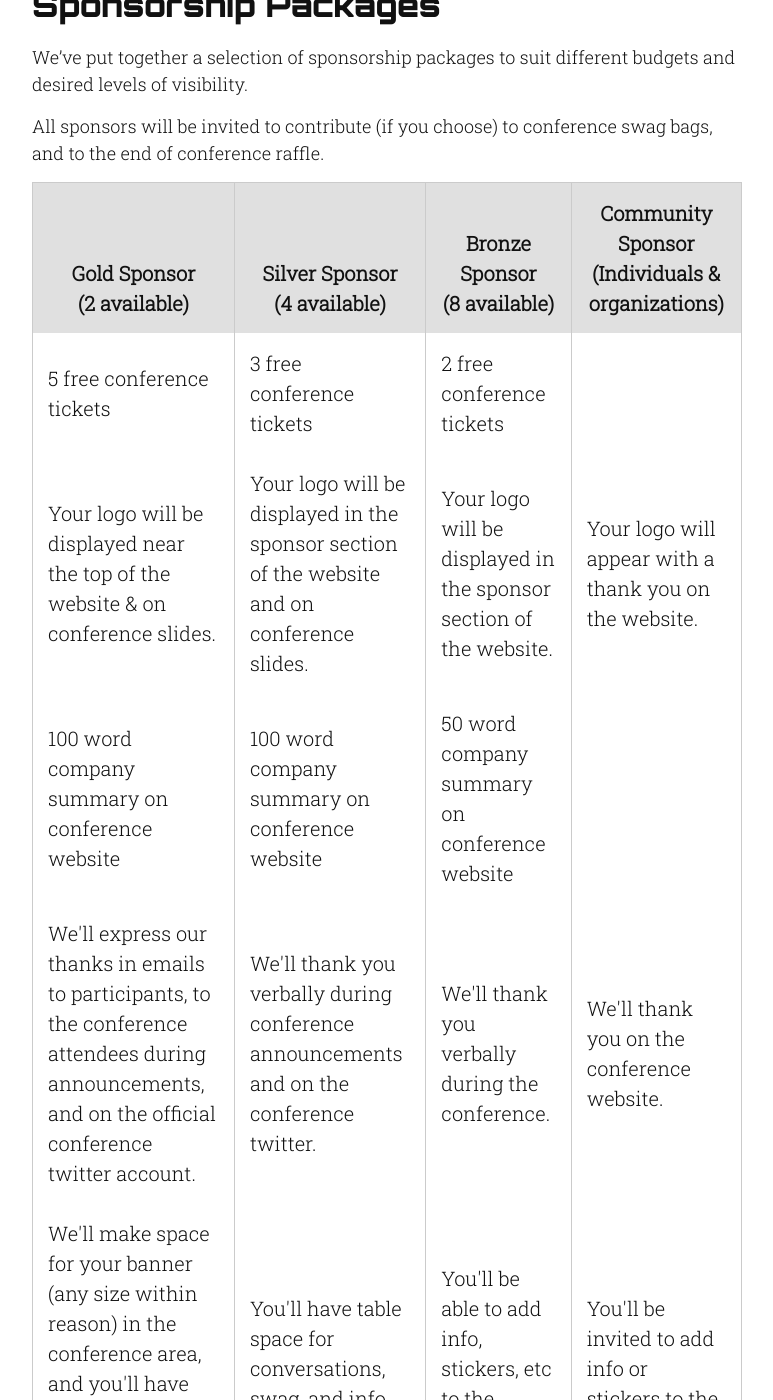
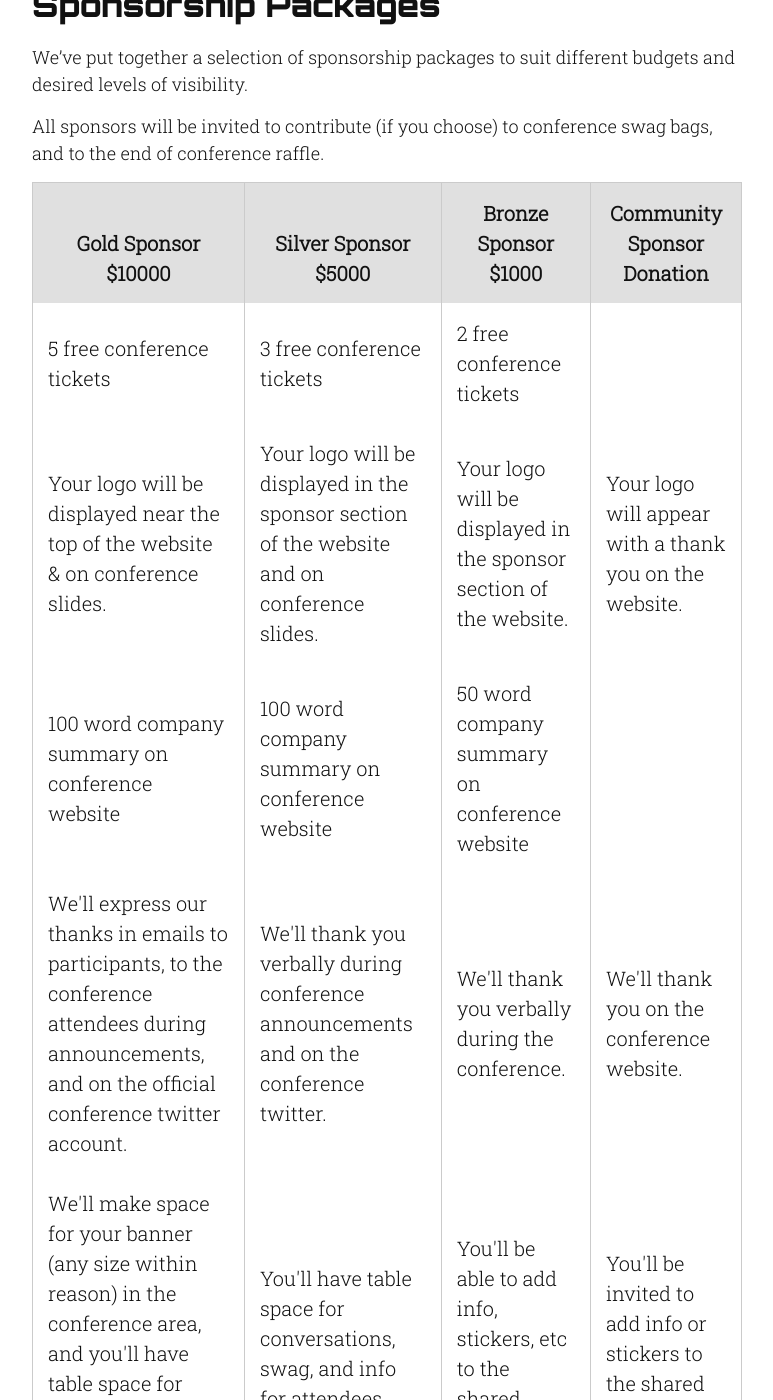
Before and after one commit to maitria/moonconf.org, a Jekyll site: the page built from sponsorship-prospectus/index.html, in a window 1280 px wide and 1400 px high, scrolled down 1597 px. Shown: the whole window, without its empty margins (253-1026 px from the left). Built offline with Jekyll 4.4.1, drawn with Linux system fonts in a browser that asks for light colours; some of the changed text lies outside the part shown.

Commit message:
Add 476 to heaaders.

```diff
--- a/sponsorship-prospectus/index.html
+++ b/sponsorship-prospectus/index.html
@@ -46,10 +46,10 @@ layout: default
   <table>
     <thead>
       <tr>
-        <th>Gold Sponsor<br/>(2 available)</th>
-        <th>Silver Sponsor<br/>(4 available)</th>
-        <th>Bronze Sponsor<br/>(8 available)</th>
-        <th>Community Sponsor</br>(Individuals &amp; organizations)
+        <th>Gold Sponsor<br/>$10000</th>
+        <th>Silver Sponsor<br/>$5000</th>
+        <th>Bronze Sponsor<br/>$1000</th>
+        <th>Community Sponsor</br>Donation</th>
       </tr>
     </thead>
     <tbody>
```
Also changed, not shown: other parts of sponsorship-prospectus/index.html (+4 -4 lines).
